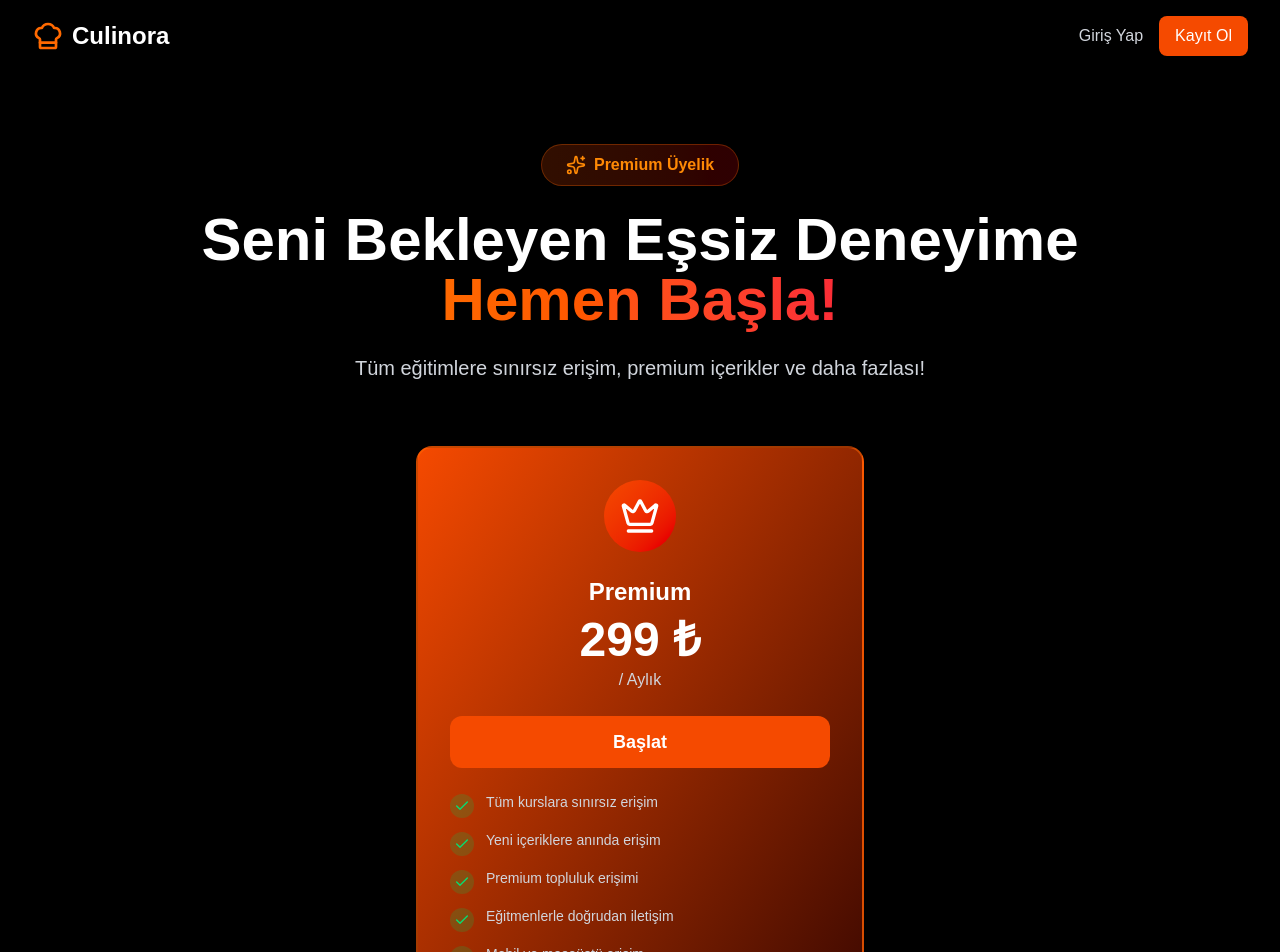
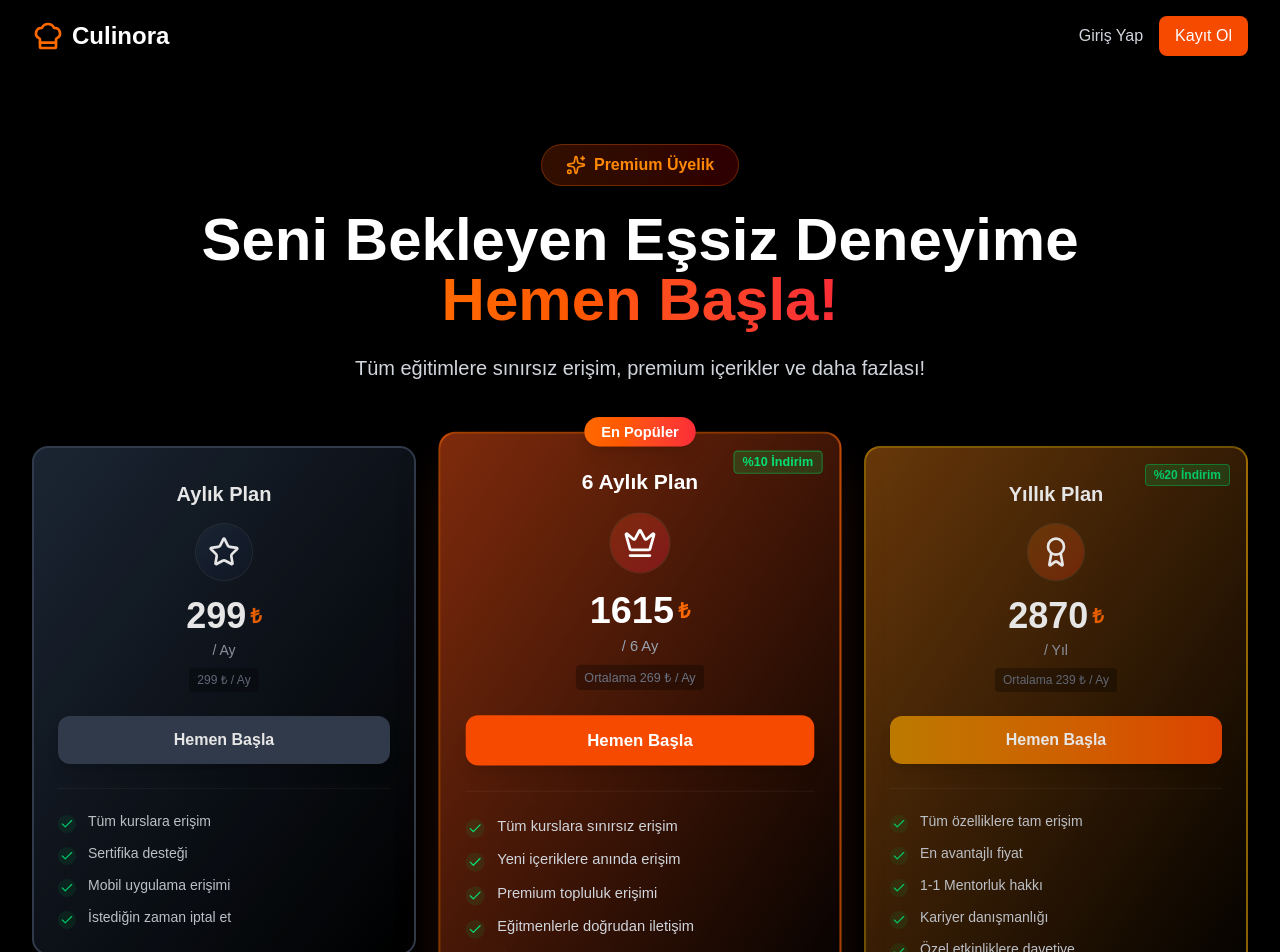
Before and after one commit to ikayaalp/gastrofolly, a Next.js app: page /subscription in a window 1280 px wide. Shown: the top 952 px of the page. Built offline with nearby package versions, Linux system fonts and the light colour scheme; no server answers.

Commit message:
feat: redesign subscription page with 3-tier pricing

```diff
--- a/src/app/subscription/page.tsx
+++ b/src/app/subscription/page.tsx
@@ -160,40 +160,116 @@
                     </div>
 
                     {/* Pricing Cards */}
-                    <div className="flex justify-center mb-16">
-                        {plans.map((plan) => {
+                    <div className="grid grid-cols-1 md:grid-cols-3 gap-8 mb-16 items-start">
+                        {/* Aylık Plan */}
+                        {[
+                            {
+                                name: "Aylık",
+                                price: "299",
+                                period: "Ay",
+                                total: "299 ₺ / Ay",
+                                icon: Star,
+                                color: "from-gray-800 to-gray-900",
+                                borderColor: "border-gray-700",
+                                buttonColor: "bg-gray-700 hover:bg-gray-600",
+                                popular: false,
+                                discount: null,
+                                features: [
+                                    "Tüm kurslara erişim",
+                                    "Sertifika desteği",
+                                    "Mobil uygulama erişimi",
+                                    "İstediğin zaman iptal et"
+                                ]
+                            },
+                            {
+                                name: "6 Aylık",
+                                price: "1615",
+                                period: "6 Ay",
+                                total: "Ortalama 269 ₺ / Ay",
+                                icon: Crown,
+                                color: "from-orange-900 to-red-900",
+                                borderColor: "border-orange-500/50",
+                                buttonColor: "bg-orange-600 hover:bg-orange-700",
+                                popular: true, // Highlight middle option
+                                discount: "%10 İndirim",
+                                features: [
+                                    "Tüm kurslara sınırsız erişim",
+                                    "Yeni içeriklere anında erişim",
+                                    "Premium topluluk erişimi",
+                                    "Eğitmenlerle doğrudan iletişim",
+                                    "Öncelikli destek",
+                                    "Sertifika desteği"
+                                ]
+                            },
+                            {
+                                name: "Yıllık",
+                                price: "2870",
+                                period: "Yıl",
+                                total: "Ortalama 239 ₺ / Ay",
+                                icon: Award,
+                                color: "from-yellow-900 to-orange-900",
+                                borderColor: "border-yellow-500/50",
+                                buttonColor: "bg-gradient-to-r from-yellow-600 to-orange-600 hover:from-yellow-500 hover:to-orange-500",
+                                popular: false,
+                                discount: "%20 İndirim",
+                                features: [
+                                    "Tüm özelliklere tam erişim",
+                                    "En avantajlı fiyat",
+                                    "1-1 Mentorluk hakkı",
+                                    "Kariyer danışmanlığı",
+                                    "Özel etkinliklere davetiye",
+                                    "Sertifika desteği"
+                                ]
+                            }
+                        ].map((plan) => {
                             const Icon = plan.icon
                             const isLoading = loading === plan.name
                             return (
                                 <div
                                     key={plan.name}
-                                    className={`relative w-full max-w-md bg-gradient-to-br ${plan.color.replace('from-', 'from-').replace('to-', 'to-')}/20 border-2 ${plan.borderColor} rounded-2xl p-8 transition-all duration-300 hover:scale-105`}
+                                    className={`relative w-full bg-gradient-to-br ${plan.color.replace('from-', 'from-').replace('to-', 'to-')}/40 border-2 ${plan.borderColor} rounded-2xl p-6 transition-all duration-300 hover:scale-105 ${plan.popular ? 'transform scale-105 shadow-2xl shadow-orange-900/40 z-10' : 'opacity-90 hover:opacity-100'}`}
                                 >
+                                    {plan.popular && (
+                                        <div className="absolute -top-4 left-1/2 -translate-x-1/2 bg-gradient-to-r from-orange-500 to-red-500 text-white px-4 py-1 rounded-full text-sm font-bold shadow-lg">
+                                            En Popüler
+                                        </div>
+                                    )}
 
+                                    {plan.discount && (
+                                        <div className="absolute top-4 right-4 bg-green-500/20 text-green-400 border border-green-500/50 px-2 py-0.5 rounded text-xs font-bold">
+                                            {plan.discount}
+                                        </div>
+                                    )}
+
+                                    {/* Plan Name */}
+                                    <div className="text-center mb-4 mt-2">
+                                        <h3 className="text-xl font-bold text-white">{plan.name} Plan</h3>
+                                    </div>
 
                                     {/* Icon */}
-                                    <div className="flex justify-center mb-6">
-                                        <div className={`bg-gradient-to-br ${plan.color} rounded-full p-4`}>
-                                            <Icon className="h-10 w-10 text-white" />
+                                    <div className="flex justify-center mb-4">
+                                        <div className={`bg-gradient-to-br ${plan.color} rounded-full p-3 ring-1 ring-white/10`}>
+                                            <Icon className="h-8 w-8 text-white" />
                                         </div>
                                     </div>
 
-                                    {/* Plan Name */}
-                                    <h3 className="text-2xl font-bold text-white text-center mb-2">{plan.name}</h3>
-
                                     {/* Price */}
                                     <div className="text-center mb-6">
-                                        <div className="text-5xl font-bold text-white mb-1">
-                                            {plan.price} ₺
+                                        <div className="flex items-center justify-center gap-1">
+                                            <span className="text-4xl font-bold text-white">{plan.price}</span>
+                                            <span className="text-xl font-bold text-orange-500">₺</span>
                                         </div>
-                                        <p className="text-gray-300">/ {plan.period}</p>
+                                        <div className="text-gray-400 text-sm mt-1 font-medium">/ {plan.period}</div>
+                                        <div className="text-xs text-gray-500 mt-2 bg-black/30 py-1 px-2 rounded inline-block">
+                                            {plan.total}
+                                        </div>
                                     </div>
 
                                     {/* CTA Button */}
                                     <button
                                         onClick={() => handleSubscription(plan.name)}
                                         disabled={!!loading}
-                                        className={`w-full ${plan.buttonColor} text-white text-lg font-bold py-3 rounded-xl transition-all duration-300 mb-6 flex items-center justify-center gap-2 disabled:opacity-50 disabled:cursor-not-allowed`}
+                                        className={`w-full ${plan.buttonColor} text-white text-base font-bold py-3 rounded-xl transition-all duration-300 mb-6 flex items-center justify-center gap-2 disabled:opacity-50 disabled:cursor-not-allowed shadow-lg`}
                                     >
                                         {isLoading ? (
                                             <>
@@ -201,18 +277,18 @@
                                                 İşleniyor...
                                             </>
                                         ) : (
-                                            "Başlat"
+                                            "Hemen Başla"
                                         )}
                                     </button>
 
                                     {/* Features */}
-                                    <div className="space-y-3">
+                                    <div className="space-y-3 border-t border-white/5 pt-6">
                                         {plan.features.map((feature, index) => (
                                             <div key={index} className="flex items-start gap-3">
-                                                <div className="bg-green-500/20 rounded-full p-1 flex-shrink-0 mt-0.5">
-                                                    <Check className="h-4 w-4 text-green-400" />
+                                                <div className="bg-green-500/10 rounded-full p-0.5 flex-shrink-0 mt-0.5">
+                                                    <Check className="h-3.5 w-3.5 text-green-400" />
                                                 </div>
-                                                <span className="text-gray-300 text-sm">{feature}</span>
+                                                <span className="text-gray-300 text-sm leading-tight">{feature}</span>
                                             </div>
                                         ))}
                                     </div>
```
